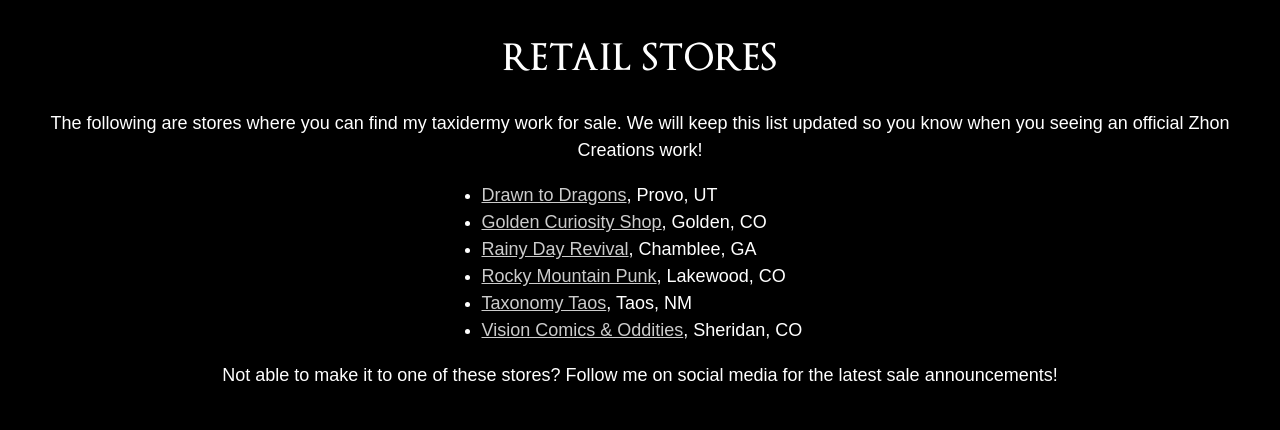
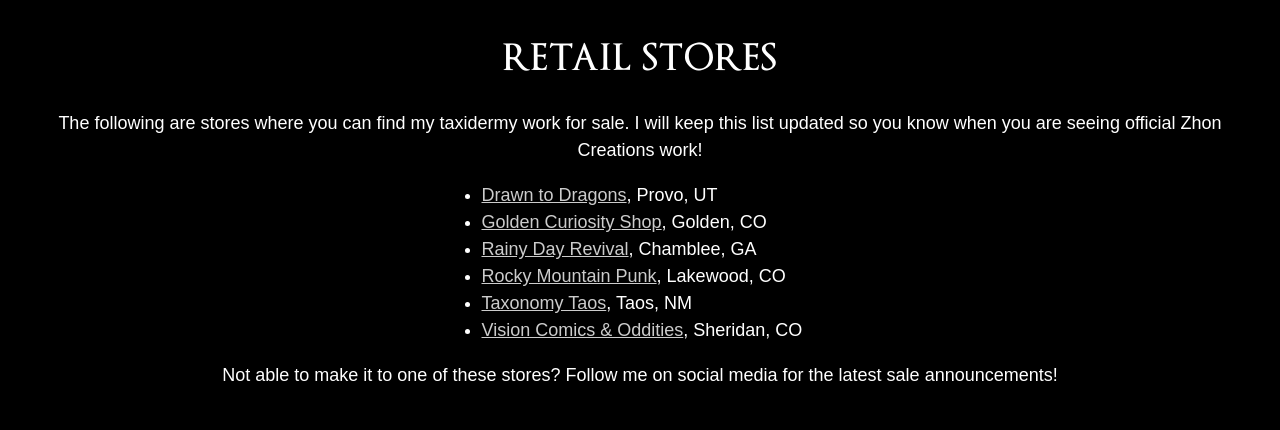
Before and after one commit to DeguWebDev/zhoncreations.github.io, a plain HTML site: page retail/index.html in a window 1280 px wide. Shown: the part 222-652 px from the top of the page. Drawn offline with Linux system fonts and the light colour scheme.

Commit message:
Update index.html

```diff
--- a/retail/index.html
+++ b/retail/index.html
@@ -25,7 +25,7 @@
     <main id="content">
         <div class="innerpage">
             <h1 style="text-align:center">Retail Stores</h1>
-            <p style="text-align:center">The following are stores where you can find my taxidermy work for sale. We will keep this list updated so you know when you seeing an official Zhon Creations work!</p>
+            <p style="text-align:center">The following are stores where you can find my taxidermy work for sale. I will keep this list updated so you know when you are seeing official Zhon Creations work!</p>
             <ul style="max-width:335px;margin:1em auto;padding-left:1em;">
               <li><a href="https://drawntodragons.com" target="_blank" rel="noopener">Drawn to Dragons</a><span>, Provo, UT</span></li>
               <li><a href="https://www.instagram.com/goldencuriosityshop/" target="_blank" rel="noopener">Golden Curiosity Shop</a><span>, Golden, CO</span></li>
```
